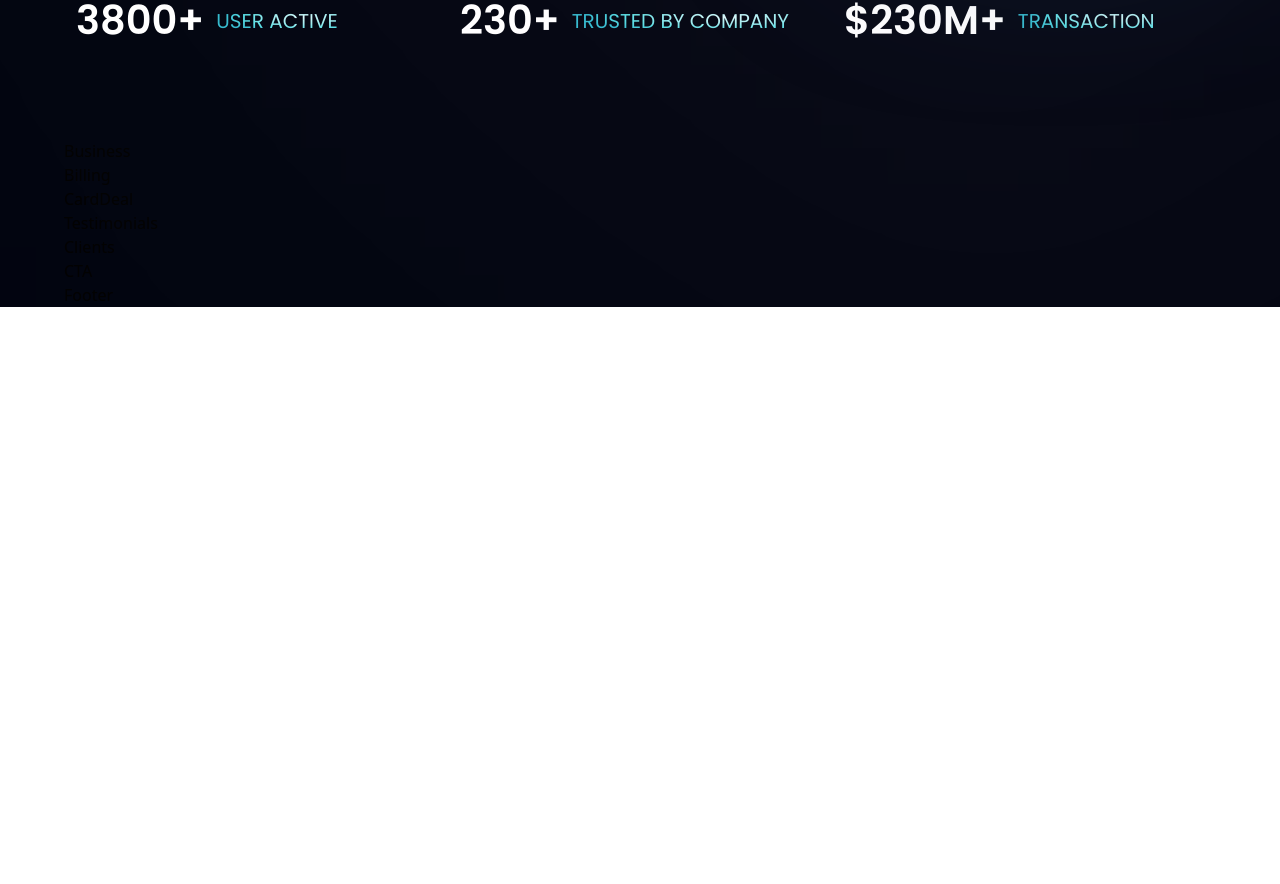
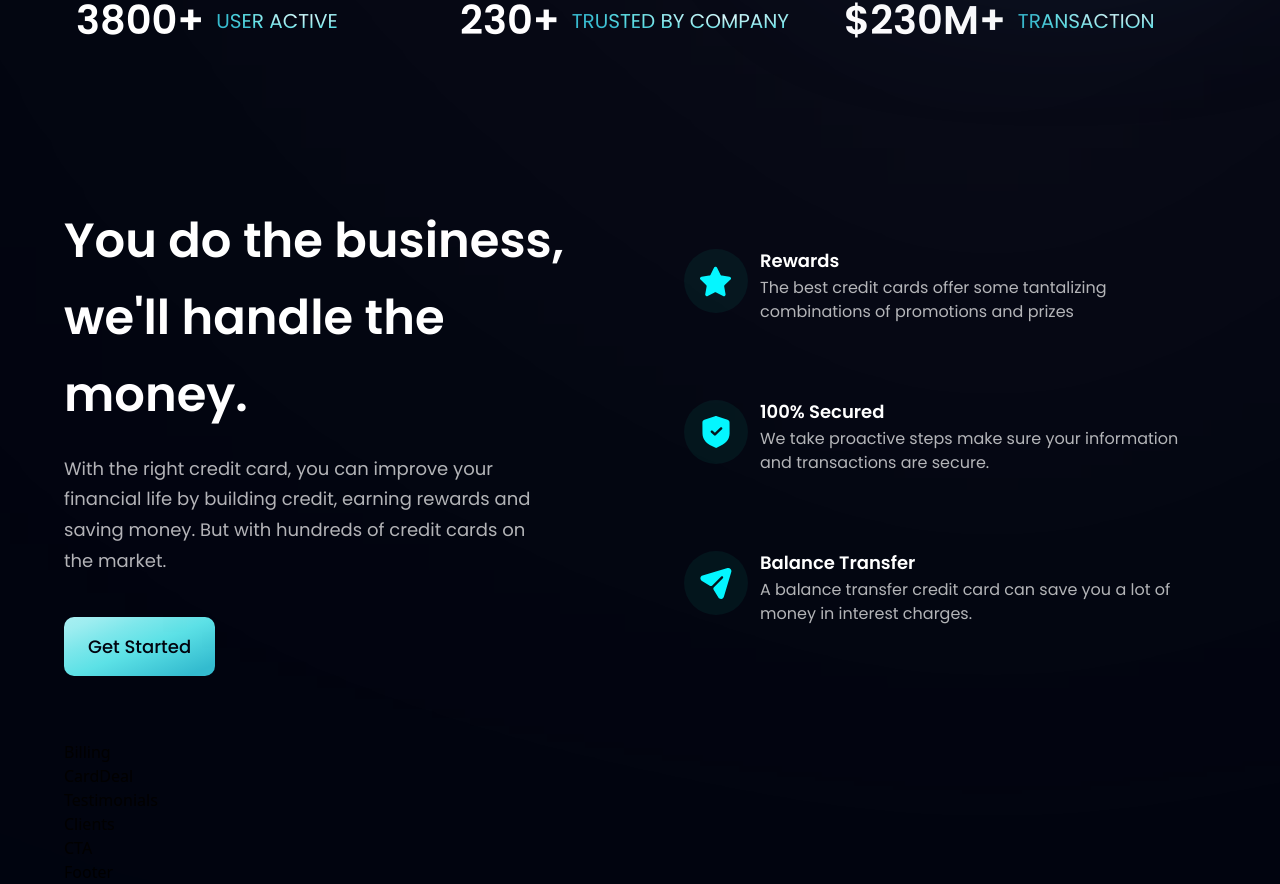
Before and after one commit to shaandre96/Portfolio, a React (Vite) app in the folder REACT/banking-app/bank_app/: page / in a window 1280 px wide. Shown: the part 806-1690 px from the top of the page. Before the commit the page ends 1113 px from the top, so only its background shows below. Built offline with nearby package versions, Linux system fonts and the light colour scheme.

Commit message:
business section completed

```diff
--- a/REACT/banking-app/bank_app/src/components/Business.jsx
+++ b/REACT/banking-app/bank_app/src/components/Business.jsx
@@ -1,8 +1,37 @@
 import React from 'react'
+import { features } from '../constants'
+import styles, { layout } from '../styles'
+import Button from './Button'
+
+const FeatureCard = ({icon, title, content, index}) => {
+  return (
+    <div className={`flex flex-row p-6 rounded-[20px] ${index !== features.length-1? 'mb-6':'mb-0'} feature-card`}>
+      <div className={`w-[64px] h-[64px] rounded-full ${styles.flexCenter} bg-dimBlue`}>
+        <img src={icon} alt={icon} className='w-[50%] h-[50%] object-contain' />
+      </div>
+      <div className='flex-1 flex flex-col ml-3'>
+        <h4 className='font-poppins font-semibold text-white text-[18px] leading-[23px] mb-1'>{title}</h4>
+        <p className='font-poppins font-normal text-dimWhite text-[16px] leading-[24px] mb-1'>{content}</p>
+      </div>
+    </div>
+  )
+}
 
 const Business = () => {
   return (
-    <div>Business</div>
+    <section id='features' className={layout.section}>
+      <div className={layout.sectionInfo}>
+        <h2 className={styles.heading2}>You do the business, <br className='sm:block hidden' /> we'll handle the money.</h2>
+        <p className={`${styles.paragraph} max-w-[470px] mt-5`}>With the right credit card, you can improve your financial life by building credit, earning rewards and saving money. But with hundreds of credit cards on the market.</p>
+        <Button styles='mt-10 rounded-[10px]' />
+      </div>
+
+      <div className={`${layout.sectionImg} flex-col`}>
+        {features.map((feature, index)=>(
+          <FeatureCard key={feature.id} {...feature} index={index} />
+        ))}
+      </div>
+    </section>
   )
 }
 
--- a/REACT/banking-app/bank_app/src/components/Button.jsx
+++ b/REACT/banking-app/bank_app/src/components/Button.jsx
@@ -1,8 +1,10 @@
 import React from 'react'
 
-const Button = () => {
+const Button = ({styles}) => {
   return (
-    <div>Button</div>
+    <button type='button' className={`py-4 px-6 bg-blue-gradient font-poppins font-medium text-[18px] text-primary outline-none ${styles}`}>
+      Get Started
+    </button>
   )
 }
 
```
